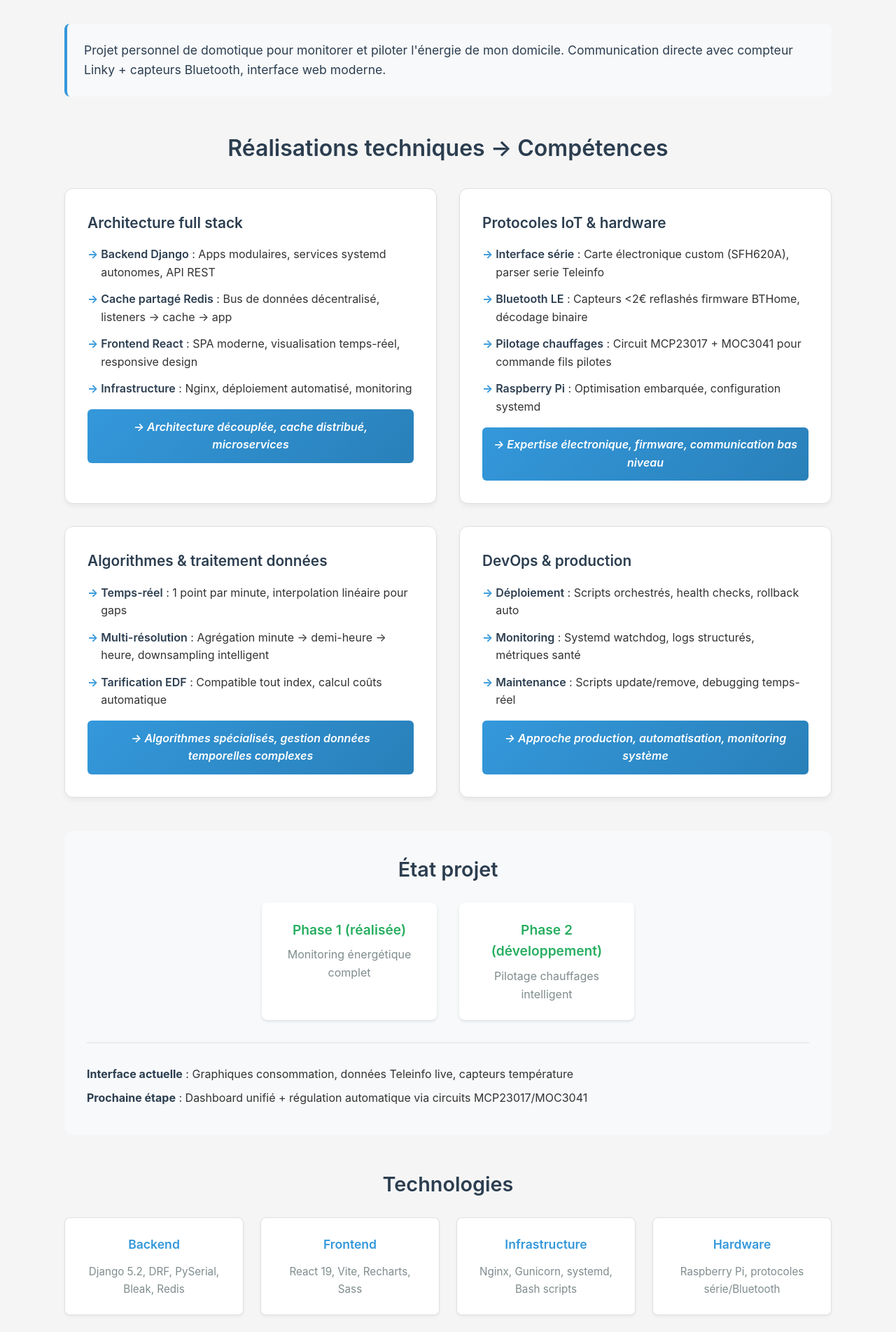
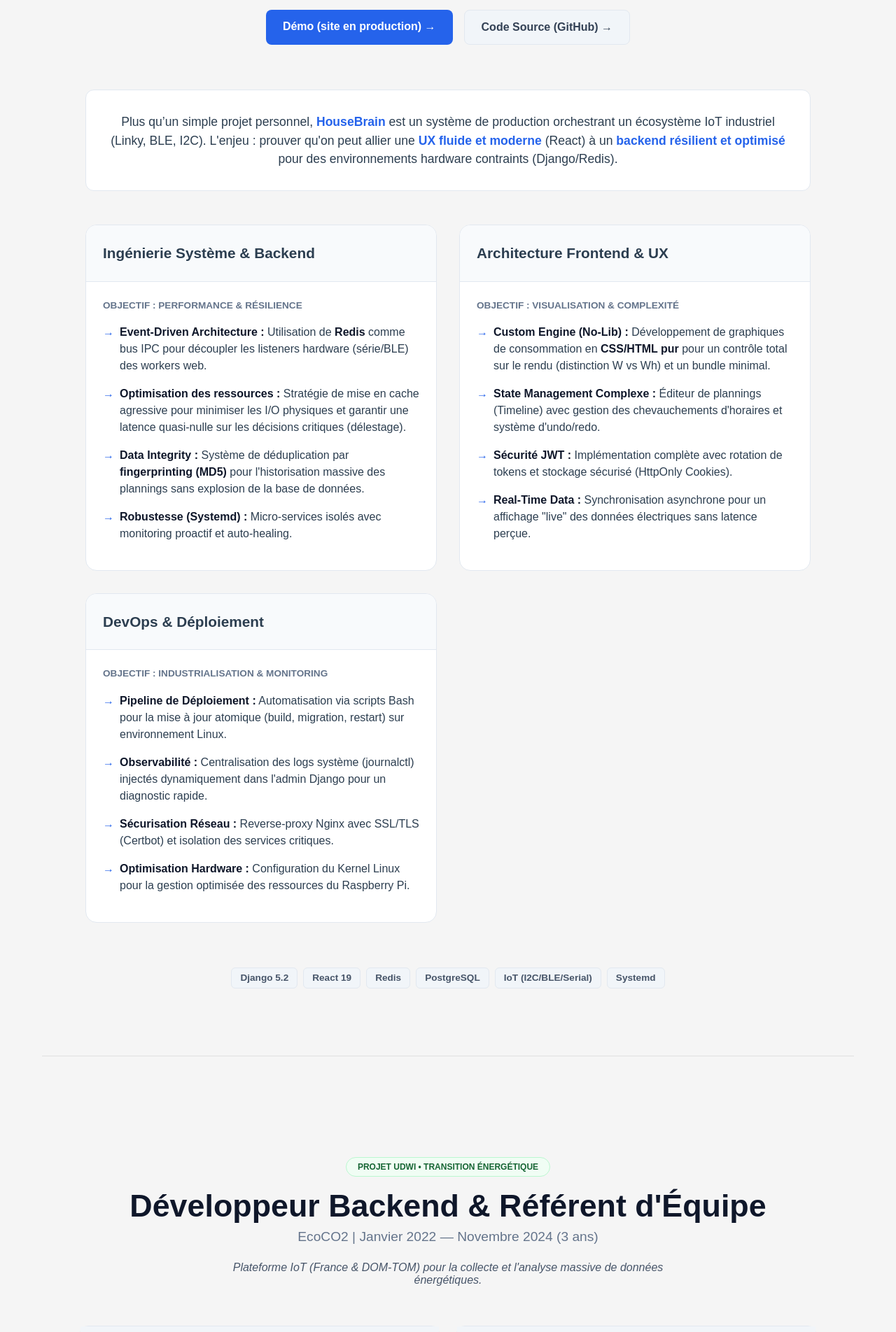
Before and after one commit to manuo1/job-search-portfolio, a React (Vite) app: page /experiences in a window 1280 px wide. Shown: the part 700-2604 px from the top of the page at 70% size. Built offline with nearby package versions, Linux system fonts and the light colour scheme.

Commit message:
refactor(housebrain): overhaul structure to reflect new engineering focus

```diff
--- a/src/components/Housebrain/Housebrain.jsx
+++ b/src/components/Housebrain/Housebrain.jsx
@@ -5,9 +5,11 @@ function Housebrain() {
   return (
     <div className={styles.housebrain}>
       <header className={styles.header}>
+        <div className={styles.badge}>Projet Réel & Système de Démo</div>
         <h1>HouseBrain</h1>
         <p className={styles.subtitle}>
-          Système domotique connecté - Raspberry Pi
+          Engineering Full-Stack : Pilotage énergétique haute-performance sur
+          Raspberry Pi
         </p>
         <div className={styles.links}>
           <a
@@ -16,7 +18,7 @@ function Housebrain() {
             target="_blank"
             rel="noopener noreferrer"
           >
-            Démo live →
+            Démo (site en production) →
           </a>
           <a
             href="https://github.com/manuo1/housebrain"
@@ -24,163 +26,132 @@ function Housebrain() {
             target="_blank"
             rel="noopener noreferrer"
           >
-            Code source →
+            Code Source (GitHub) →
           </a>
         </div>
       </header>
 
-      <section className={styles.intro}>
+      <section className={styles.hero}>
         <p>
-          Projet personnel de domotique pour monitorer et piloter l'énergie de
-          mon domicile. Communication directe avec compteur Linky + capteurs
-          Bluetooth, interface web moderne.
+          Plus qu’un simple projet personnel, <strong>HouseBrain</strong> est un
+          système de production orchestrant un écosystème IoT industriel (Linky,
+          BLE, I2C). L'enjeu : prouver qu'on peut allier une{" "}
+          <strong>UX fluide et moderne</strong> (React) à un{" "}
+          <strong>backend résilient et optimisé</strong> pour des environnements
+          hardware contraints (Django/Redis).
         </p>
       </section>
 
-      <section className={styles.achievements}>
-        <h2>Réalisations techniques → Compétences</h2>
-
-        <div className={styles.achievementGrid}>
-          <div className={styles.achievementCard}>
-            <h3>Architecture full stack</h3>
+      <section className={styles.engineeringGrid}>
+        {/* Volet Backend / Système */}
+        <div className={styles.card}>
+          <div className={styles.cardHeader}>
+            <h2>Ingénierie Système & Backend</h2>
+          </div>
+          <div className={styles.content}>
+            <p className={styles.focus}>Objectif : Performance & Résilience</p>
             <ul>
               <li>
-                <strong>Backend Django</strong> : Apps modulaires, services
-                systemd autonomes, API REST
+                <strong>Event-Driven Architecture :</strong> Utilisation de{" "}
+                <strong>Redis</strong> comme bus IPC pour découpler les
+                listeners hardware (série/BLE) des workers web.
               </li>
               <li>
-                <strong>Cache partagé Redis</strong> : Bus de données
-                décentralisé, listeners → cache → app
+                <strong>Optimisation des ressources :</strong> Stratégie de mise
+                en cache agressive pour minimiser les I/O physiques et garantir
+                une latence quasi-nulle sur les décisions critiques (délestage).
               </li>
               <li>
-                <strong>Frontend React</strong> : SPA moderne, visualisation
-                temps-réel, responsive design
+                <strong>Data Integrity :</strong> Système de déduplication par{" "}
+                <strong>fingerprinting (MD5)</strong> pour l'historisation
+                massive des plannings sans explosion de la base de données.
               </li>
               <li>
-                <strong>Infrastructure</strong> : Nginx, déploiement automatisé,
-                monitoring
+                <strong>Robustesse (Systemd) :</strong> Micro-services isolés
+                avec monitoring proactif et auto-healing.
               </li>
             </ul>
-            <p className={styles.skill}>
-              → Architecture découplée, cache distribué, microservices
+          </div>
+        </div>
+
+        {/* Volet Frontend / UX */}
+        <div className={styles.card}>
+          <div className={styles.cardHeader}>
+            <h2>Architecture Frontend & UX</h2>
+          </div>
+          <div className={styles.content}>
+            <p className={styles.focus}>
+              Objectif : Visualisation & Complexité
             </p>
-          </div>
-
-          <div className={styles.achievementCard}>
-            <h3>Protocoles IoT & hardware</h3>
             <ul>
               <li>
-                <strong>Interface série</strong> : Carte électronique custom
-                (SFH620A), parser serie Teleinfo
+                <strong>Custom Engine (No-Lib) :</strong> Développement de
+                graphiques de consommation en <strong>CSS/HTML pur</strong> pour
+                un contrôle total sur le rendu (distinction W vs Wh) et un
+                bundle minimal.
               </li>
               <li>
-                <strong>Bluetooth LE</strong> : Capteurs &lt;2€ reflashés
-                firmware BTHome, décodage binaire
+                <strong>State Management Complexe :</strong> Éditeur de
+                plannings (Timeline) avec gestion des chevauchements d'horaires
+                et système d'undo/redo.
               </li>
               <li>
-                <strong>Pilotage chauffages</strong> : Circuit MCP23017 +
-                MOC3041 pour commande fils pilotes
+                <strong>Sécurité JWT :</strong> Implémentation complète avec
+                rotation de tokens et stockage sécurisé (HttpOnly Cookies).
               </li>
               <li>
-                <strong>Raspberry Pi</strong> : Optimisation embarquée,
-                configuration systemd
+                <strong>Real-Time Data :</strong> Synchronisation asynchrone
+                pour un affichage "live" des données électriques sans latence
+                perçue.
               </li>
             </ul>
-            <p className={styles.skill}>
-              → Expertise électronique, firmware, communication bas niveau
+          </div>
+        </div>
+
+        {/* devops & infrastructure */}
+
+        <div className={styles.card}>
+          <div className={styles.cardHeader}>
+            <h2>DevOps & Déploiement</h2>
+          </div>
+          <div className={styles.content}>
+            <p className={styles.focus}>
+              Objectif : Industrialisation & Monitoring
             </p>
-          </div>
-
-          <div className={styles.achievementCard}>
-            <h3>Algorithmes & traitement données</h3>
             <ul>
               <li>
-                <strong>Temps-réel</strong> : 1 point par minute, interpolation
-                linéaire pour gaps
+                <strong>Pipeline de Déploiement :</strong> Automatisation via
+                scripts Bash pour la mise à jour atomique (build, migration,
+                restart) sur environnement Linux.
               </li>
               <li>
-                <strong>Multi-résolution</strong> : Agrégation minute →
-                demi-heure → heure, downsampling intelligent
+                <strong>Observabilité :</strong> Centralisation des logs système
+                (journalctl) injectés dynamiquement dans l'admin Django pour un
+                diagnostic rapide.
               </li>
               <li>
-                <strong>Tarification EDF</strong> : Compatible tout index,
-                calcul coûts automatique
+                <strong>Sécurisation Réseau :</strong> Reverse-proxy Nginx avec
+                SSL/TLS (Certbot) et isolation des services critiques.
+              </li>
+              <li>
+                <strong>Optimisation Hardware :</strong> Configuration du Kernel
+                Linux pour la gestion optimisée des ressources du Raspberry Pi.
               </li>
             </ul>
-            <p className={styles.skill}>
-              → Algorithmes spécialisés, gestion données temporelles complexes
-            </p>
-          </div>
-
-          <div className={styles.achievementCard}>
-            <h3>DevOps & production</h3>
-            <ul>
-              <li>
-                <strong>Déploiement</strong> : Scripts orchestrés, health
-                checks, rollback auto
-              </li>
-              <li>
-                <strong>Monitoring</strong> : Systemd watchdog, logs structurés,
-                métriques santé
-              </li>
-              <li>
-                <strong>Maintenance</strong> : Scripts update/remove, debugging
-                temps-réel
-              </li>
-            </ul>
-            <p className={styles.skill}>
-              → Approche production, automatisation, monitoring système
-            </p>
           </div>
         </div>
       </section>
 
-      <section className={styles.status}>
-        <h2>État projet</h2>
-        <div className={styles.phases}>
-          <div className={styles.phase}>
-            <h3>Phase 1 (réalisée)</h3>
-            <p>Monitoring énergétique complet</p>
-          </div>
-          <div className={styles.phase}>
-            <h3>Phase 2 (développement)</h3>
-            <p>Pilotage chauffages intelligent</p>
-          </div>
+      <footer className={styles.footer}>
+        <div className={styles.techStack}>
+          <span>Django 5.2</span>
+          <span>React 19</span>
+          <span>Redis</span>
+          <span>PostgreSQL</span>
+          <span>IoT (I2C/BLE/Serial)</span>
+          <span>Systemd</span>
         </div>
-
-        <div className={styles.currentState}>
-          <p>
-            <strong>Interface actuelle</strong> : Graphiques consommation,
-            données Teleinfo live, capteurs température
-          </p>
-          <p>
-            <strong>Prochaine étape</strong> : Dashboard unifié + régulation
-            automatique via circuits MCP23017/MOC3041
-          </p>
-        </div>
-      </section>
-
-      <section className={styles.technologies}>
-        <h2>Technologies</h2>
-        <div className={styles.techGrid}>
-          <div className={styles.techCategory}>
-            <h3>Backend</h3>
-            <p>Django 5.2, DRF, PySerial, Bleak, Redis</p>
-          </div>
-          <div className={styles.techCategory}>
-            <h3>Frontend</h3>
-            <p>React 19, Vite, Recharts, Sass</p>
-          </div>
-          <div className={styles.techCategory}>
-            <h3>Infrastructure</h3>
-            <p>Nginx, Gunicorn, systemd, Bash scripts</p>
-          </div>
-          <div className={styles.techCategory}>
-            <h3>Hardware</h3>
-            <p>Raspberry Pi, protocoles série/Bluetooth</p>
-          </div>
-        </div>
-      </section>
+      </footer>
     </div>
   );
 }
--- a/src/components/Housebrain/Housebrain.module.scss
+++ b/src/components/Housebrain/Housebrain.module.scss
@@ -1,281 +1,186 @@
+@use "../../styles/variables";
+@use "sass:color";
+
 .housebrain {
-  max-width: 1200px;
+  max-width: 1100px;
   margin: 0 auto;
-  padding: 2rem;
-  font-family: "Inter", system-ui, sans-serif;
-  line-height: 1.6;
-  color: #333;
+  padding: 4rem 2rem;
+  color: #2c3e50;
+  line-height: 1.5;
 }
 
 .header {
   text-align: center;
-  margin-bottom: 3rem;
-  padding-bottom: 2rem;
-  border-bottom: 2px solid #e0e0e0;
+  margin-bottom: 4rem;
+
+  .badge {
+    display: inline-block;
+    background: #e8f5e9;
+    color: #2e7d32;
+    padding: 4px 12px;
+    border-radius: 20px;
+    font-size: 0.85rem;
+    font-weight: 700;
+    margin-bottom: 1rem;
+    text-transform: uppercase;
+    letter-spacing: 1px;
+    border: 1px solid #c8e6c9;
+  }
 
   h1 {
-    font-size: 2.5rem;
-    color: #2c3e50;
-    margin-bottom: 0.5rem;
-    font-weight: 700;
-  }
+    font-size: 3.5rem;
+    margin: 0;
+    font-weight: 800;
+    letter-spacing: -1px;
   }
 
   .subtitle {
-  font-size: 1.2rem;
-  color: #7f8c8d;
-  margin-bottom: 1rem;
-  font-weight: 500;
+    font-size: 1.25rem;
+    color: #64748b;
+    margin-top: 0.5rem;
+  }
 }
 
 .links {
   display: flex;
   gap: 1rem;
   justify-content: center;
-  flex-wrap: wrap;
-}
+  margin-top: 2rem;
 
   .demoLink,
   .githubLink {
-  display: inline-block;
-  color: white;
-  padding: 0.8rem 1.5rem;
+    padding: 0.75rem 1.5rem;
+    border-radius: 8px;
+    font-weight: 600;
     text-decoration: none;
-  border-radius: 6px;
-  font-weight: 600;
-  transition: all 0.3s ease;
+    transition: all 0.2s ease;
   }
 
   .demoLink {
-  background: linear-gradient(135deg, #3498db, #2980b9);
-
+    background: #2563eb;
+    color: white;
     &:hover {
-    background: linear-gradient(135deg, #2980b9, #1f618d);
+      background: #1d4ed8;
       transform: translateY(-2px);
-    box-shadow: 0 4px 12px rgba(52, 152, 219, 0.3);
     }
   }
 
   .githubLink {
-  background: linear-gradient(135deg, #333, #555);
-
+    background: #f1f5f9;
+    color: #334155;
+    border: 1px solid #e2e8f0;
     &:hover {
-    background: linear-gradient(135deg, #555, #777);
-    transform: translateY(-2px);
-    box-shadow: 0 4px 12px rgba(0, 0, 0, 0.3);
+      background: #e2e8f0;
+    }
   }
 }
 
-.intro {
-  background: #f8f9fa;
-  padding: 1.5rem;
-  border-radius: 8px;
+.hero {
+  background: white;
+  padding: 2rem;
+  border-radius: 12px;
+  border: 1px solid #e2e8f0;
   margin-bottom: 3rem;
-  border-left: 4px solid #3498db;
+  font-size: 1.1rem;
+  text-align: center;
 
-  p {
-    font-size: 1.1rem;
-    color: #2c3e50;
-    margin: 0;
+  strong {
+    color: #2563eb;
   }
 }
 
-.achievements {
-  margin-bottom: 3rem;
+.engineeringGrid {
+  display: grid;
+  grid-template-columns: repeat(auto-fit, minmax(450px, 1fr));
+  gap: 2rem;
+}
+
+.card {
+  background: white;
+  border: 1px solid #e2e8f0;
+  border-radius: 16px;
+  overflow: hidden;
+  transition: box-shadow 0.3s ease;
+
+  &:hover {
+    box-shadow: 0 10px 25px -5px rgba(0, 0, 0, 0.05);
+  }
+
+  .cardHeader {
+    padding: 1.5rem;
+    background: #f8fafc;
+    border-bottom: 1px solid #e2e8f0;
+    display: flex;
+    align-items: center;
+    gap: 1rem;
 
     h2 {
-    color: #2c3e50;
-    font-size: 2rem;
-    margin-bottom: 2rem;
-    text-align: center;
-    font-weight: 600;
+      margin: 0;
+      font-size: 1.3rem;
+      font-weight: 700;
     }
   }
 
-.achievementGrid {
-  display: grid;
-  grid-template-columns: repeat(auto-fit, minmax(500px, 1fr));
-  gap: 2rem;
-  margin-bottom: 2rem;
-}
+  .content {
+    padding: 1.5rem;
 
-.achievementCard {
-  background: white;
-  border: 1px solid #e0e0e0;
-  border-radius: 12px;
-  padding: 2rem;
-  box-shadow: 0 4px 6px rgba(0, 0, 0, 0.05);
-  transition: all 0.3s ease;
-
-  &:hover {
-    box-shadow: 0 8px 25px rgba(0, 0, 0, 0.1);
-    transform: translateY(-2px);
-  }
-
-  h3 {
-    color: #2c3e50;
-    font-size: 1.3rem;
+    .focus {
+      font-weight: 700;
+      color: #64748b;
+      font-size: 0.85rem;
+      text-transform: uppercase;
       margin-bottom: 1rem;
-    font-weight: 600;
     }
 
     ul {
       list-style: none;
       padding: 0;
-    margin: 0 0 1rem 0;
+      margin: 0;
 
       li {
-      margin-bottom: 0.8rem;
-      padding-left: 1.2rem;
+        margin-bottom: 1rem;
+        padding-left: 1.5rem;
         position: relative;
 
-      &:before {
+        &::before {
           content: "→";
           position: absolute;
           left: 0;
-        color: #3498db;
+          color: #2563eb;
           font-weight: bold;
         }
 
         strong {
-        color: #2c3e50;
-        font-weight: 600;
+          color: #0f172a;
+        }
       }
     }
   }
 }
 
-.skill {
-  background: linear-gradient(135deg, #3498db, #2980b9);
-  color: white;
-  padding: 0.8rem 1rem;
+.techStack {
+  display: flex;
+  flex-wrap: wrap;
+  gap: 0.5rem;
+  justify-content: center;
+  margin-top: 4rem;
+
+  span {
+    background: #f1f5f9;
+    color: #475569;
+    padding: 4px 12px;
     border-radius: 6px;
+    font-size: 0.85rem;
     font-weight: 600;
-  font-style: italic;
-  margin: 0;
-  text-align: center;
-}
-
-.status {
-  background: #f8f9fa;
-  border-radius: 12px;
-  padding: 2rem;
-  margin-bottom: 3rem;
-
-  h2 {
-    color: #2c3e50;
-    font-size: 1.8rem;
-    margin-bottom: 1.5rem;
-    text-align: center;
-    font-weight: 600;
+    border: 1px solid #e2e8f0;
   }
 }
 
-.phases {
-  display: flex;
-  gap: 2rem;
-  margin-bottom: 2rem;
-  justify-content: center;
-
-  .phase {
-    background: white;
-    padding: 1.5rem;
-    border-radius: 8px;
-    text-align: center;
-    box-shadow: 0 2px 4px rgba(0, 0, 0, 0.1);
-    flex: 1;
-    max-width: 250px;
-
-    h3 {
-      color: #27ae60;
-      font-size: 1.2rem;
-      margin-bottom: 0.5rem;
-      font-weight: 600;
+@media (max-width: 768px) {
+  .header h1 {
+    font-size: 2.5rem;
   }
-
-    p {
-      color: #7f8c8d;
-      margin: 0;
+  .engineeringGrid {
+    grid-template-columns: 1fr;
   }
 }
-}
-
-.currentState {
-  border-top: 1px solid #e0e0e0;
-  padding-top: 1.5rem;
-
-  p {
-    margin: 0.5rem 0;
-
-    strong {
-      color: #2c3e50;
-    }
-  }
-}
-
-.technologies {
-  margin-bottom: 2rem;
-
-  h2 {
-    color: #2c3e50;
-    font-size: 1.8rem;
-    margin-bottom: 1.5rem;
-    text-align: center;
-    font-weight: 600;
-  }
-}
-
-.techGrid {
-  display: grid;
-  grid-template-columns: repeat(auto-fit, minmax(250px, 1fr));
-  gap: 1.5rem;
-}
-
-.techCategory {
-  background: white;
-  border: 1px solid #e0e0e0;
-  border-radius: 8px;
-  padding: 1.5rem;
-  text-align: center;
-  box-shadow: 0 2px 4px rgba(0, 0, 0, 0.05);
-
-  h3 {
-    color: #3498db;
-    font-size: 1.1rem;
-    margin-bottom: 0.8rem;
-    font-weight: 600;
-  }
-
-  p {
-    color: #7f8c8d;
-    margin: 0;
-    font-size: 0.95rem;
-  }
-}
-
-// Responsive
-@media (max-width: 768px) {
-  .housebrain {
-    padding: 1rem;
-  }
-
-  .header h1 {
-    font-size: 2rem;
-  }
-
-  .achievementGrid {
-    grid-template-columns: 1fr;
-  }
-
-  .phases {
-    flex-direction: column;
-  }
-
-  .techGrid {
-    grid-template-columns: repeat(auto-fit, minmax(200px, 1fr));
-  }
-
-  .achievementCard {
-    padding: 1.5rem;
-  }
-}
```
Lines whose indentation alone changed are shown as unchanged.
